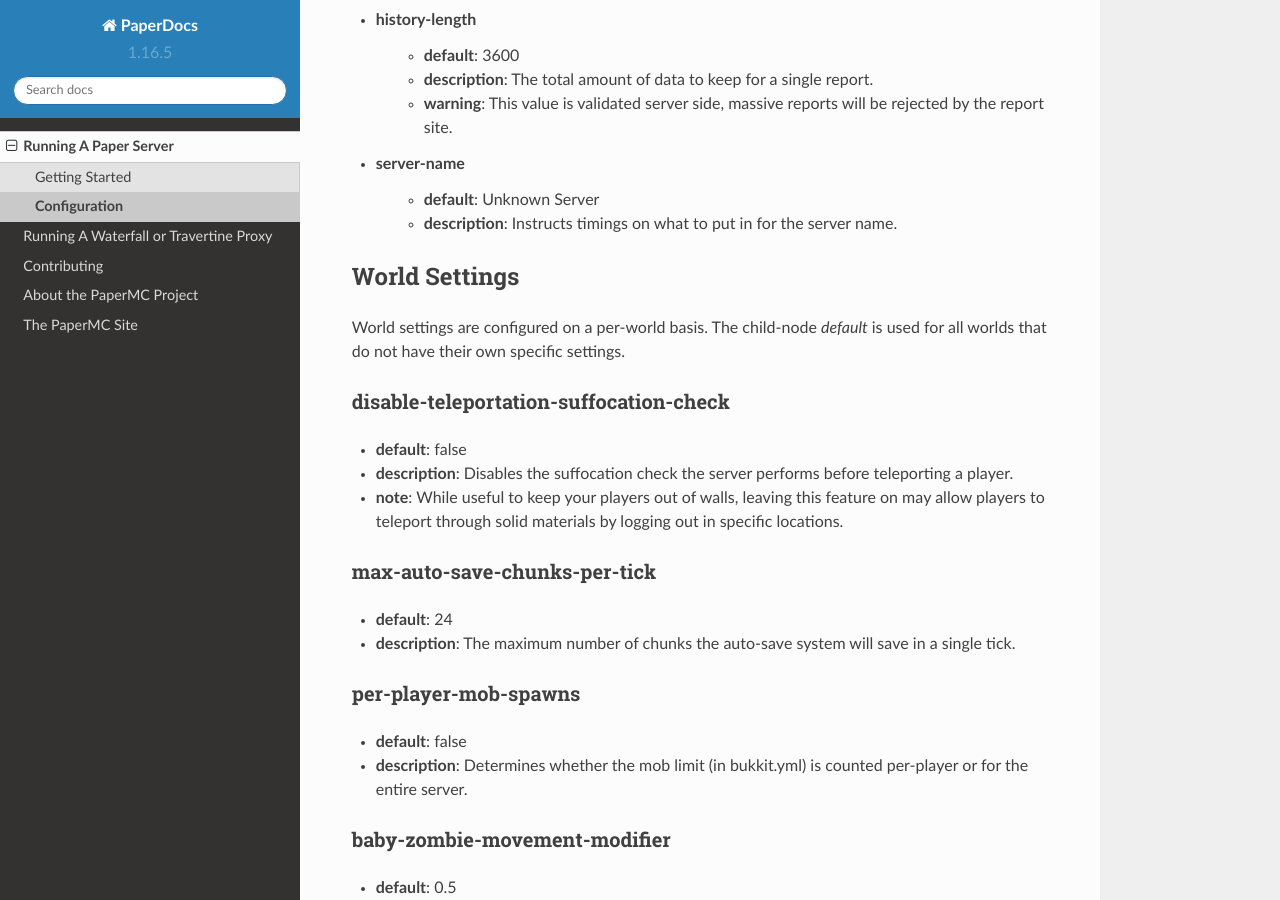
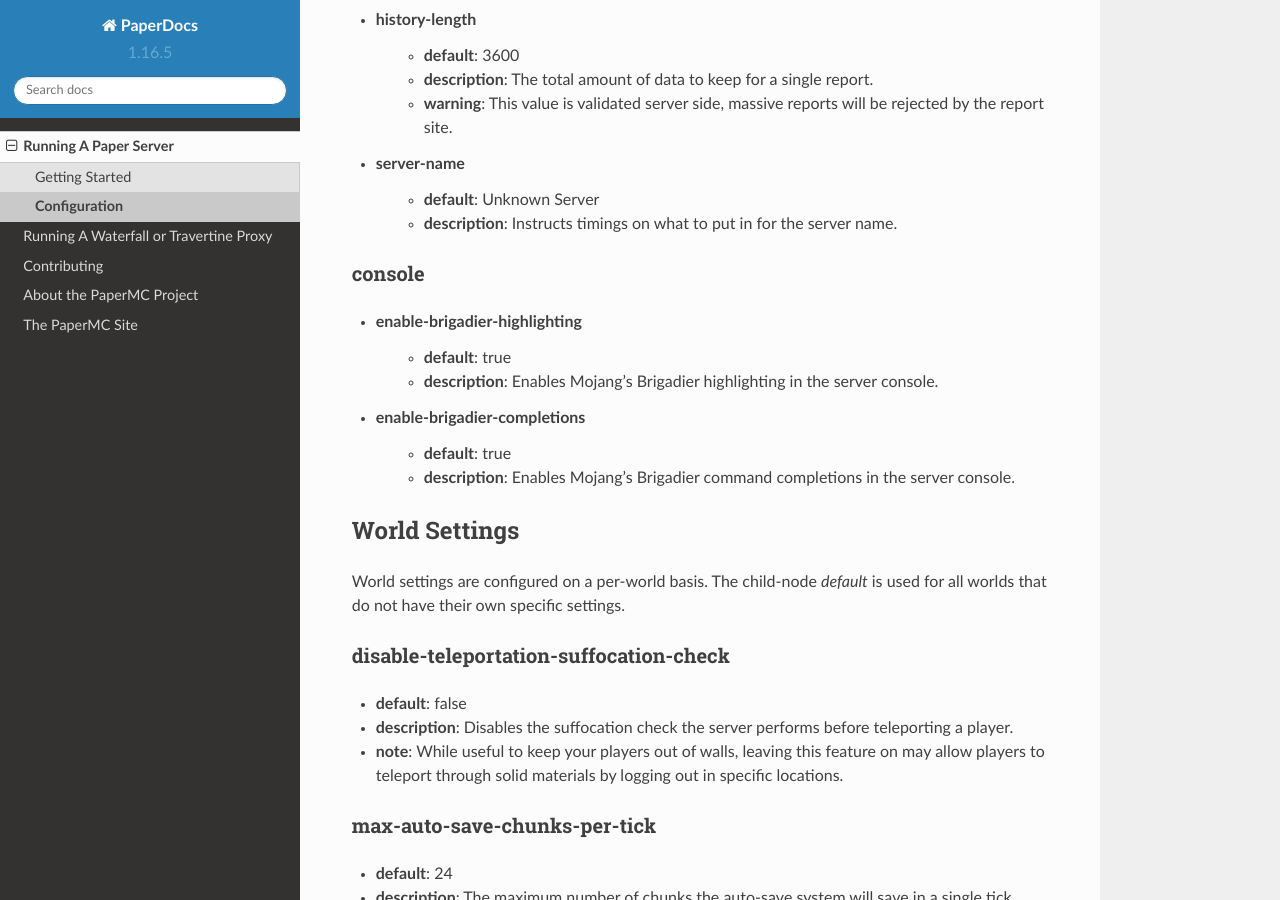
Before and after one commit to PaperMC/PaperDocs, a Sphinx documentation site: the page built from source/server/configuration.rst, in a window 1280 px wide and 900 px high, scrolled down 6332 px. Built offline with Sphinx 7.4.7 and the Read the Docs theme 2.0.0, drawn with Linux system fonts in a browser that asks for light colours; some of the changed text lies outside the part shown.

Commit message:
add missing configs & typos

```diff
--- a/source/server/configuration.rst
+++ b/source/server/configuration.rst
@@ -279,6 +279,16 @@
     - **default**: Unknown Server
     - **description**: Instructs timings on what to put in for the server name.
 
+console
+~~~~~~~
+* enable-brigadier-highlighting
+    - **default**: true
+    - **description**: Enables Mojang's Brigadier highlighting in the server console.
+
+* enable-brigadier-completions
+    - **default**: true
+    - **description**: Enables Mojang's Brigadier command completions in the server console.
+
 World Settings
 ==============
 
@@ -1010,3 +1020,13 @@
 
   ..
     vim: set ff=unix autoindent ts=4 sw=4 tw=0 et :
+
+fix-wither-targeting-bug
+~~~~~~~~~~~~~~~~~~~~~~~~
+   - **default**: false
+   - **description**: Fixes the wither's targeting of players. See `MC-29274 <https://bugs.mojang.com/browse/MC-29274>`_.
+
+allow-using-signs-inside-spawn-protection
+~~~~~~~~~~~~~~~~~~~~~~~~~~~~~~~~~~~~~~~~~
+   - **default**: false
+   - **description**: Allows players to use signs while inside spawn protection.
```
Also changed, not shown: other parts of source/server/configuration.rst (+1 -1 lines).
